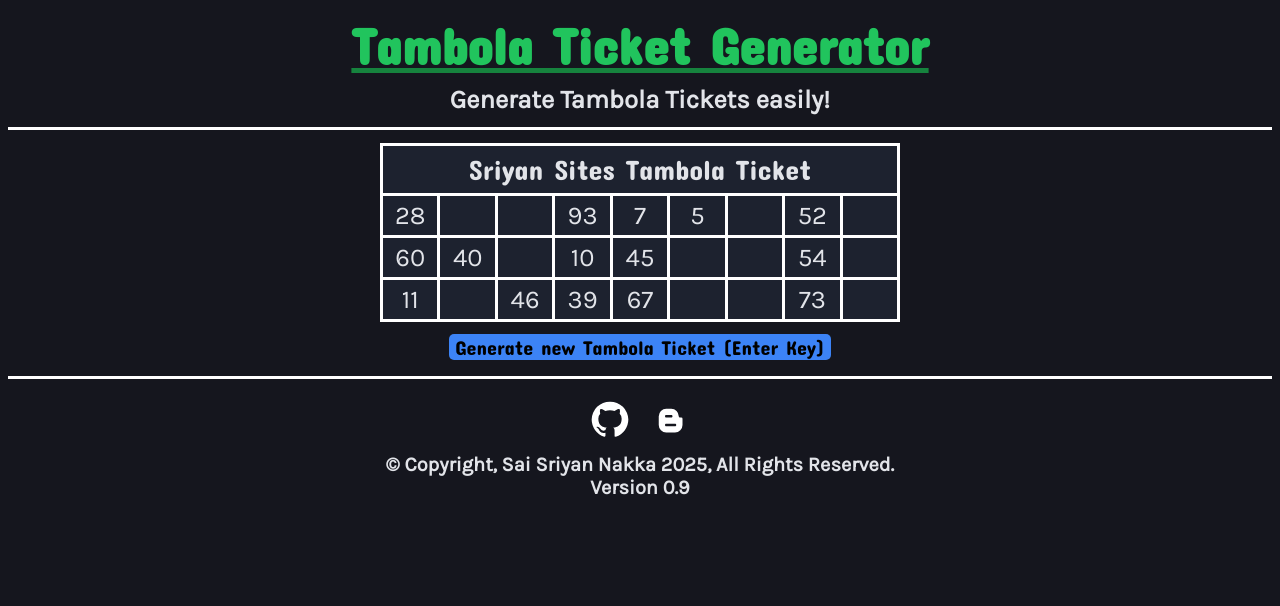
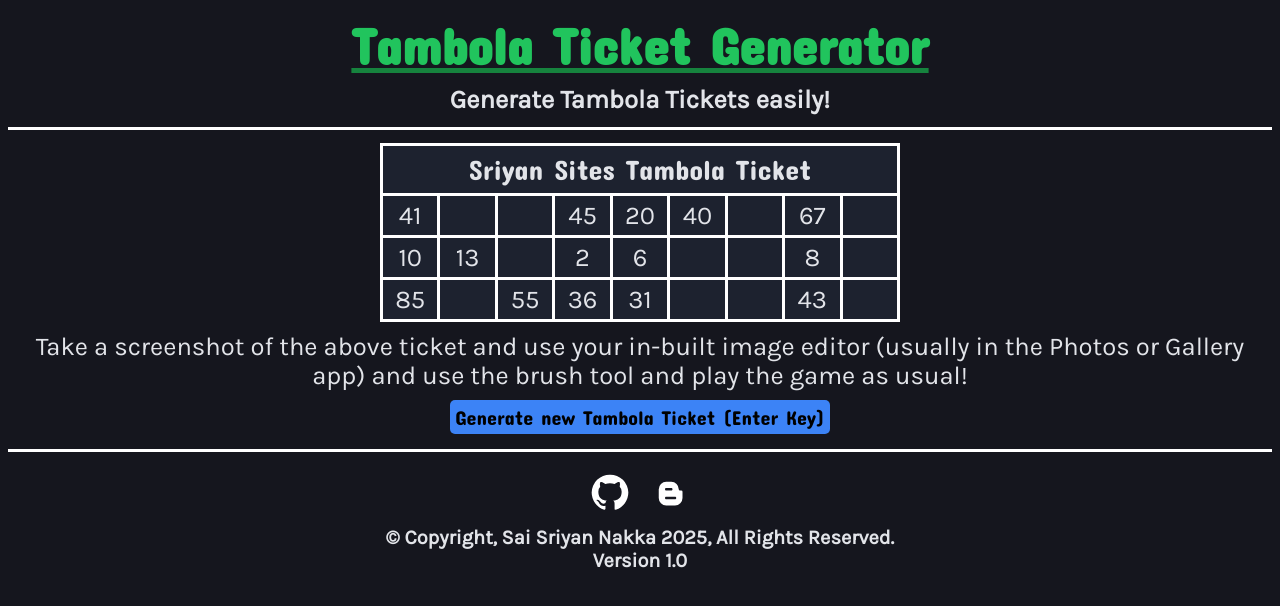
Before and after one commit to Sriyan-Nakka/tambolaTicketGenerator.com, a plain HTML site: page index.html in a window 1280 px wide. Both pictures are taken after a click on the button "Generate new Tambola Ticket (Enter Key)". Drawn offline with Linux system fonts and the light colour scheme.

Commit message:
version 1.0

```diff
--- a/index.html
+++ b/index.html
@@ -9,6 +9,7 @@
       content="A website where you can generate Tambola Tickets easily!"
     />
     <title>Tambola Ticket Generator</title>
+    <link rel="shortcut icon" href="favicon.png" type="image/png" />
     <style>
       @font-face {
         font-family: "headFont";
@@ -119,8 +120,14 @@
       #generateDiv {
         margin-top: 10px;
       }
+      #generateButton {
+        padding: 5px;
+      }
       #ticketDiv {
         display: none;
+      }
+      #ticketDiv div {
+        margin: 10px;
       }
     </style>
   </head>
@@ -172,6 +179,11 @@
               <td id="r3c9">9</td>
             </tr>
           </table>
+          <div>
+            Take a screenshot of the above ticket and use your in-built image
+            editor (usually in the Photos or Gallery app) and use the brush tool
+            and play the game as usual!
+          </div>
         </div>
       </center>
       <div id="generateDiv">
@@ -209,7 +221,7 @@
         </a>
         <br />
         &copy; Copyright, Sai Sriyan Nakka 2025, All Rights Reserved.
-        <br />Version 0.9 <br />
+        <br />Version 1.0 <br />
       </center>
     </footer>
   </body>
--- a/script.js
+++ b/script.js
@@ -8,8 +8,7 @@ function generateTambolaTicket() {
     22, 23, 24, 25, 26, 27, 28, 29, 30, 31, 32, 33, 34, 35, 36, 37, 38, 39, 40,
     41, 42, 43, 44, 45, 46, 47, 48, 49, 50, 51, 52, 53, 54, 55, 56, 57, 58, 59,
     60, 61, 62, 63, 64, 65, 66, 67, 68, 69, 70, 71, 72, 73, 74, 75, 76, 77, 78,
-    79, 80, 81, 82, 83, 84, 85, 86, 87, 88, 89, 90, 91, 92, 93, 94, 95, 96, 97,
-    98, 99, 100,
+    79, 80, 81, 82, 83, 84, 85, 86, 87, 88, 89, 90,
   ];
 
   document.getElementById(`r1c1`).textContent = " ";
```
Also changed, not shown: favicon.png (added).
